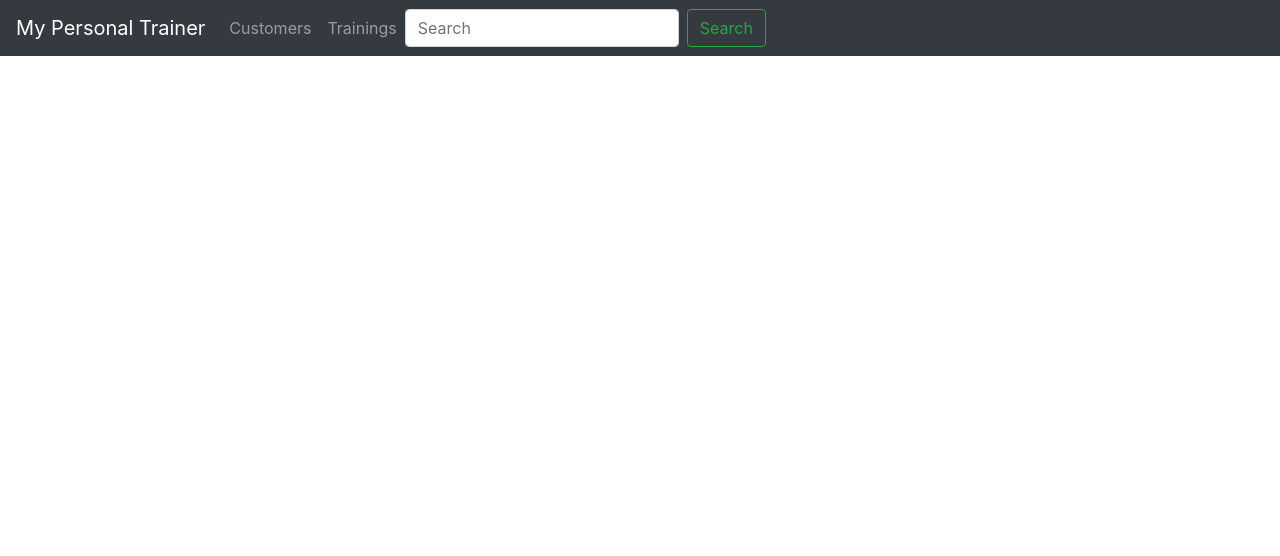
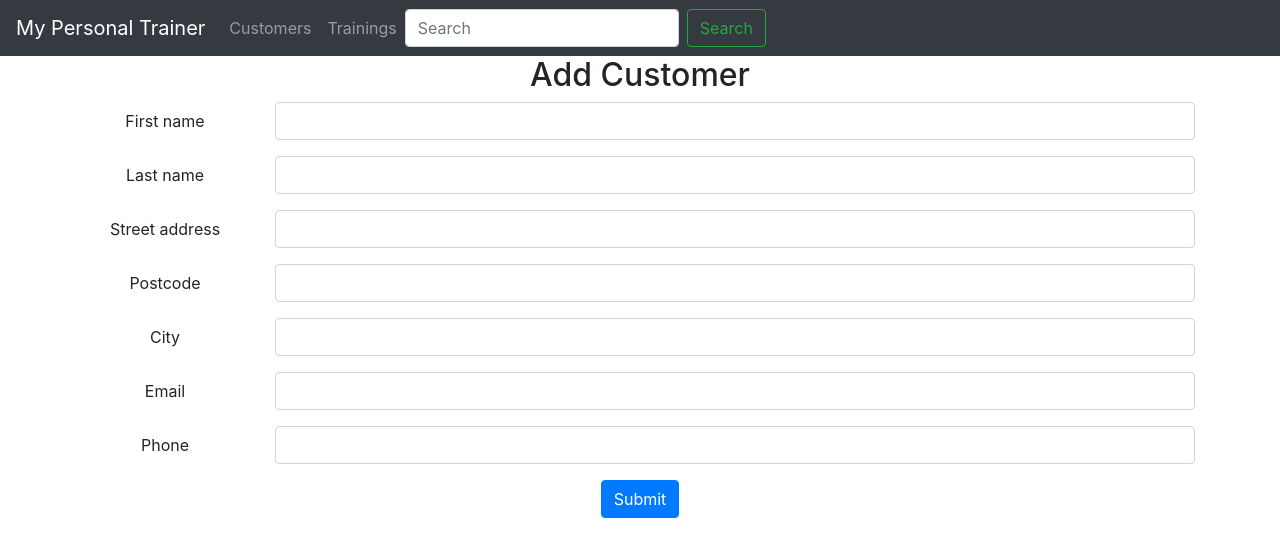
Before and after one commit to timvar/personal-trainer, a React (Create React App) app: page /addcustomer in a window 1280 px wide. Shown: the top 556 px of the page. Built offline with nearby package versions, Linux system fonts and the light colour scheme.

Commit message:
add, delete, update customer

```diff
--- a/package.json
+++ b/package.json
@@ -6,6 +6,7 @@
     "axios": "^0.18.0",
     "react": "^16.8.2",
     "react-dom": "^16.8.2",
+    "react-modal": "^3.8.1",
     "react-router-dom": "^4.3.1",
     "react-scripts": "2.1.5",
     "react-table": "^6.9.2"
--- a/src/App.js
+++ b/src/App.js
@@ -6,6 +6,7 @@ import Home from './components/Home';
 import Customers from './components/Customers';
 import Trainings from './components/Trainings';
 import CustomerDetails from './components/CustomerDetails';
+import AddCustomer from './components/AddCustomer';
 
 class App extends Component {
   render() {
@@ -17,6 +18,7 @@ class App extends Component {
             <Route exact path="/" component={Home} />
             <Route path="/customers/:id" component={CustomerDetails} />
             <Route path="/customers" component={Customers} />
+            <Route path="/addcustomer" component={AddCustomer} />
             <Route path="/trainings" component={Trainings} />
           </Switch>
         </div>
--- /dev/null
+++ b/src/components/AddCustomer.js
@@ -0,0 +1,155 @@
+import React, { Component } from 'react';
+import axios from 'axios';
+
+export default class AddCustomer extends Component {
+  constructor(props){
+    super(props);
+    this.state = {
+      firstname: '',
+      lastname: '',
+      streetaddress: '',
+      city: '',
+      email: '',
+      phone: '',
+      postcode: ''
+    };
+  }
+
+  inputChanged = (e) => {
+    this.setState({[e.target.name]: e.target.value});
+  }
+
+  addCustomer = (e) => {
+    e.preventDefault();
+    console.log('add customer');
+    console.log('customer: ', this.state);
+
+    const url = 'https://customerrest.herokuapp.com/api/customers';
+    const customer = {
+        firstname: this.state.firstname,
+        lastname: this.state.lastname,
+        streetaddress: this.state.streetaddress,
+        postcode: this.state.postcode,
+        city: this.state.city,
+        email: this.state.email,
+        phone: this.state.phone
+    }
+    console.log(customer);
+    console.log(url);
+    axios.post(url, customer)
+    .catch(err => console.log('error: ', err));
+
+    this.setState({
+      firstname: '',
+      lastname: '',
+      streetaddress: '',
+      city: '',
+      email: '',
+      phone: '',
+      postcode: ''
+    });
+  }
+
+  render() {
+    const { firstname, lastname, streetaddress, postcode, city, email, phone } = this.state;
+    return (
+      <div className="container">
+      <h2>Add Customer</h2>
+      <form onSubmit={this.addCustomer}>
+        <div className="form-group row">
+          <label htmlFor="firstname" className="col-sm-2 col-form-label">First name</label>
+          <div className="col-sm-10">
+            <input
+              type="text"
+              onChange={this.inputChanged}
+              className="form-control"
+              id="firstname"
+              name="firstname"
+              value={firstname}
+              />
+          </div>
+        </div>
+        <div className="form-group row">
+          <label htmlFor="lastname" className="col-sm-2 col-form-label">Last name</label>
+          <div className="col-sm-10">
+            <input
+              type="text"
+              onChange={this.inputChanged}
+              className="form-control"
+              id="lastname"
+              name="lastname"
+              value={lastname}
+              />
+          </div>
+        </div>
+        <div className="form-group row">
+          <label htmlFor="lastname" className="col-sm-2 col-form-label">Street address</label>
+          <div className="col-sm-10">
+            <input
+              type="text"
+              onChange={this.inputChanged}
+              className="form-control"
+              id="streetaddress"
+              name="streetaddress"
+              value={streetaddress}
+              />
+          </div>
+        </div>
+        <div className="form-group row">
+          <label htmlFor="lastname" className="col-sm-2 col-form-label">Postcode</label>
+          <div className="col-sm-10">
+            <input
+              type="text"
+              onChange={this.inputChanged}
+              className="form-control"
+              id="postcode"
+              name="postcode"
+              value={postcode}
+              />
+          </div>
+        </div>
+        <div className="form-group row">
+          <label htmlFor="lastname" className="col-sm-2 col-form-label">City</label>
+          <div className="col-sm-10">
+            <input
+              type="text"
+              onChange={this.inputChanged}
+              className="form-control"
+              id="city"
+              name="city"
+              value={city}
+              />
+          </div>
+        </div>
+        <div className="form-group row">
+          <label htmlFor="lastname" className="col-sm-2 col-form-label">Email</label>
+          <div className="col-sm-10">
+            <input
+              type="text"
+              onChange={this.inputChanged}
+              className="form-control"
+              id="email"
+              name="email"
+              value={email}
+              />
+          </div>
+        </div>
+        <div className="form-group row">
+          <label htmlFor="lastname" className="col-sm-2 col-form-label">Phone</label>
+          <div className="col-sm-10">
+            <input
+              type="text"
+              onChange={this.inputChanged}
+              className="form-control"
+              id="phone"
+              name="phone"
+              value={phone}
+              />
+          </div>
+        </div>
+        <button type="submit" className="btn btn-primary">Submit</button>
+      </form>
+      </div>
+    )
+  }
+}
--- a/src/components/CustomerDetails.js
+++ b/src/components/CustomerDetails.js
@@ -4,7 +4,15 @@ import React, { Component } from 'react';
 export default class CustomerDetails extends Component {
   constructor(props){
     super(props);
-    this.state = {firstname: '', lastname: '', streetaddress: '', city: '', email: '', phone: '', postcode: ''};
+    this.state = {
+      firstname: '',
+      lastname: '',
+      streetaddress: '',
+      city: '',
+      email: '',
+      phone: '',
+      postcode: '',
+    };
   }
 
   getCustomer = () => {
@@ -46,7 +54,25 @@ export default class CustomerDetails extends Component {
     }
     console.log(customer);
     console.log(url);
-    axios.put(url, customer);
+    axios.put(url, customer)
+    .catch(err => console.log('Error: ', err));
+  }
+
+  deleteCustomer = () => {
+    console.log('delete customer');
+    const url = 'https://customerrest.herokuapp.com/api/customers/' + this.props.match.params.id;
+    console.log('url ', url);
+    axios.delete(url)
+    .catch(err => console.log('Error: ', err));
+    this.setState({
+      firstname: '',
+      lastname: '',
+      streetaddress: '',
+      city: '',
+      email: '',
+      phone: '',
+      postcode: ''
+    });
   }
 
   componentDidMount () {
@@ -57,7 +83,7 @@ export default class CustomerDetails extends Component {
     const { firstname, lastname, streetaddress, postcode, city, email, phone } = this.state
     return (
       <div className="container">
-        <h2>Customer details</h2>
+        <h2>Update Customer</h2>
         <form onSubmit={this.updateCustomer} >
           <div className="form-group row">
             <label htmlFor="firstname" className="col-sm-2 col-form-label">First name</label>
@@ -150,10 +176,33 @@ export default class CustomerDetails extends Component {
                 />
             </div>
           </div>
+        <button type="submit" className="btn btn-primary">Update</button>
+      </form>
 
 
-        <button type="submit" className="btn btn-primary">Submit</button>
-      </form>
+      <button type="button" className="btn btn-danger" data-toggle="modal" data-target="#exampleModal">
+        Delete
+      </button>
+
+      <div class="modal fade" id="exampleModal" tabindex="-1" role="dialog" aria-labelledby="exampleModalLabel" aria-hidden="true">
+        <div class="modal-dialog" role="document">
+          <div class="modal-content">
+            <div class="modal-header">
+              <h5 class="modal-title" id="exampleModalLabel">Delete Customer</h5>
+              <button type="button" class="close" data-dismiss="modal" aria-label="Close">
+                <span aria-hidden="true">&times;</span>
+              </button>
+            </div>
+            <div class="modal-body">
+              Delete Customer - are you sure?
+            </div>
+            <div class="modal-footer">
+              <button type="button" className="btn btn-secondary" data-dismiss="modal">Cancel</button>
+              <button type="button" className="btn btn-danger" data-dismiss="modal" onClick={this.deleteCustomer}>Delete</button>
+            </div>
+          </div>
+        </div>
+      </div>
     </div>
     )
   }
--- a/src/components/Customers.js
+++ b/src/components/Customers.js
@@ -83,12 +83,16 @@ export default class Customers extends Component {
   return (
     <div className="container">
       <h2>Customers</h2>
+      <Link to={'/addcustomer'}>
+        <button type="button" className='btn btn-danger'>Add Customer</button>
+      </Link>
       <ReactTable
           data={this.state.customers}
           filterable
           columns={columns}
           defaultPageSize={10}
       />
+
     </div>
   )
   }
```
Also changed, not shown: 1 other file (tests, documents, lock files or other folders).
